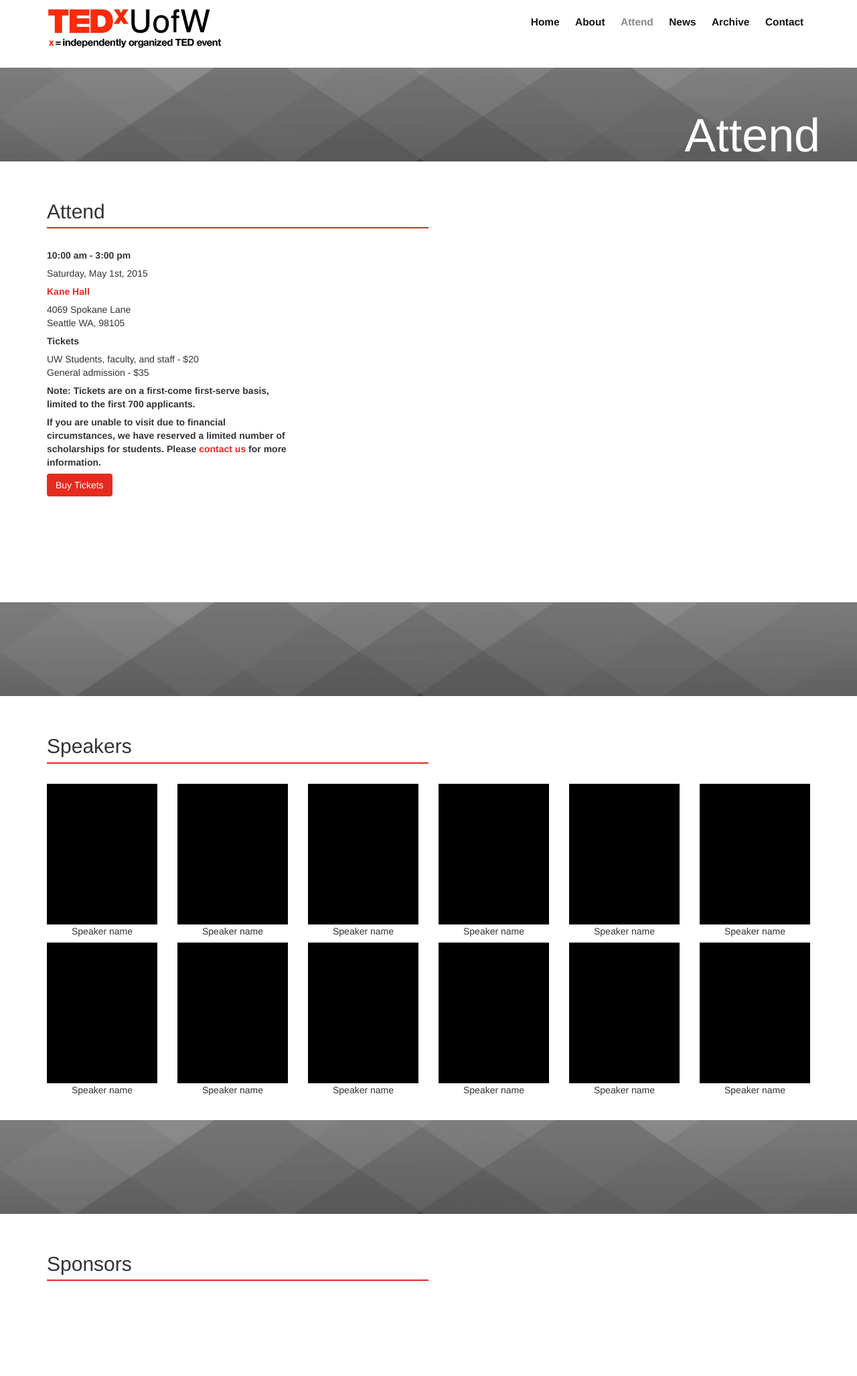
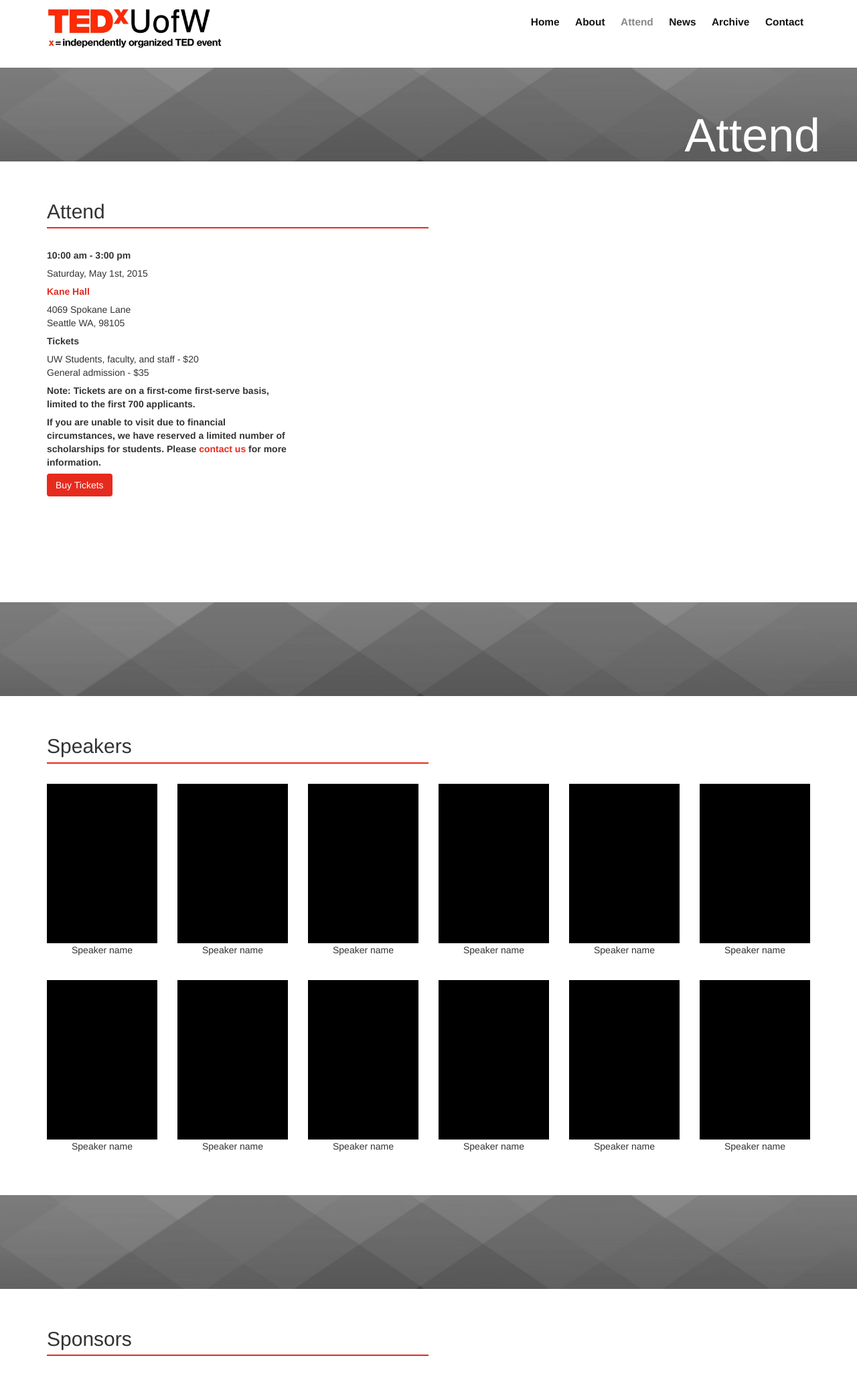
Before and after one commit to tedxuofw/website-2016, a Jekyll site: the page built from app/attend.html, in a window 1280 px wide. Shown: the whole page at 67% size. Built offline with Jekyll 4.4.1, drawn with Linux system fonts in a browser that asks for light colours; before the commit the page ends 1942 px from its top, so only the background shows below that.

```diff
--- a/app/_sass/_layout.scss
+++ b/app/_sass/_layout.scss
@@ -9,7 +9,14 @@ body {
 
 .image-placeholder {
     width: 100%;
-    height: 15em;
+    height: 17em;
+    background-color: black;
+    overflow: hidden;
+}
+
+.image-portrait {
+    width: 100%;
+    height: 100%;
     background-color: black;
     overflow: hidden;
 }
@@ -38,11 +45,3 @@ body {
         padding-left: 3em;
     }
 }
-
-/**
- * Team Portraits
- */
-
-.team {
-
-}
--- a/app/_sass/_portrait.scss
+++ b/app/_sass/_portrait.scss
@@ -1,14 +1,5 @@
-.portrait-image-michael {
-    background: url('/media/2016/volunteers/MichaelSmall.jpg');
 
-    &:hover {
-        cursor:pointer;
-        background:url('/media/2016/volunteers/MichaelSmall.gif');
-        background-size: 12em;
-
-    }
-}
-
+//unused
 .portrait-image {
   height: 15em;
   width: 100%;
@@ -22,6 +13,11 @@
   //border: 5px solid white;
 }
 
+
 .v_image {
 
 }
+
+.volunteer {
+  margin-bottom: 2em;
+}
```
Also changed, not shown: app/about.html (+7 -9 lines).
